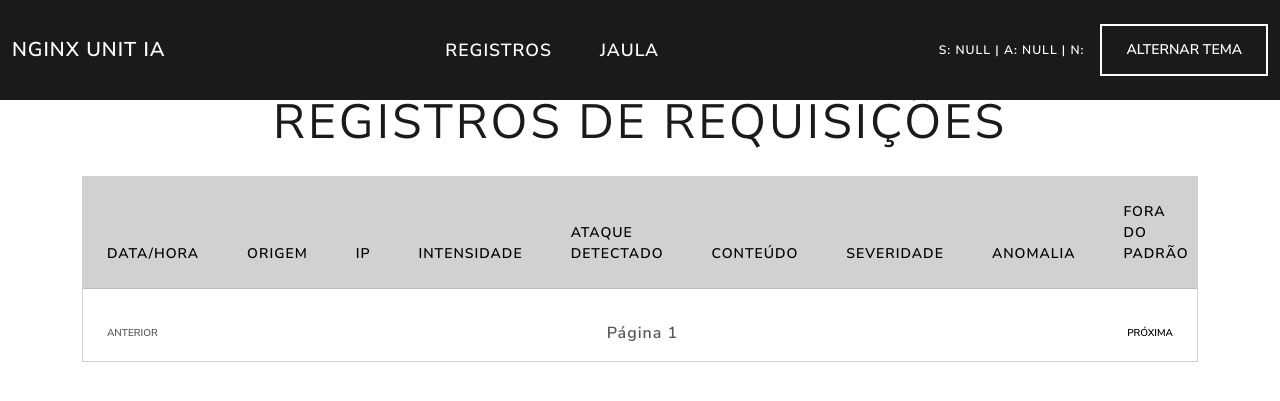
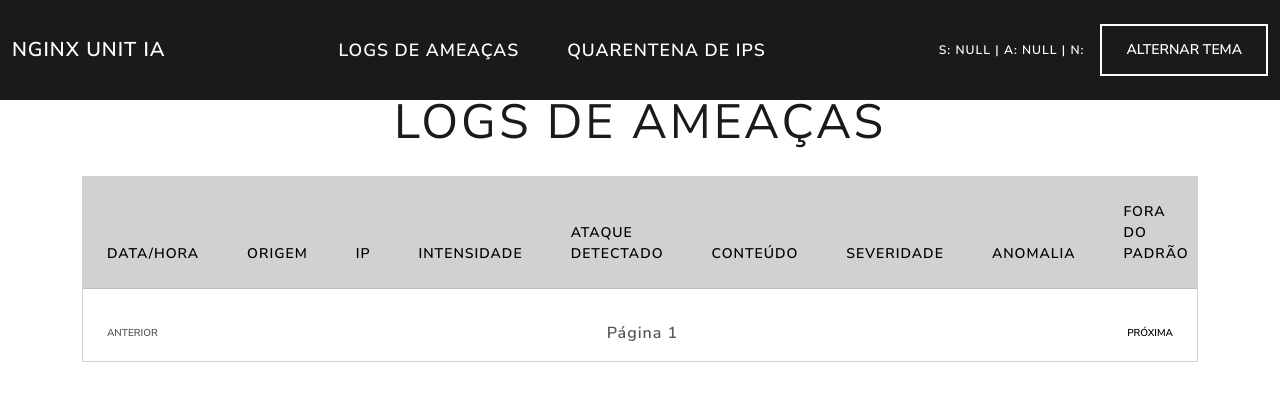
Before and after one commit to aXR6/nginx_unit_ia, a Flask app: page /logs in a window 1280 px wide. Shown: the top 401 px of the page. Run offline with Flask 3, Linux system fonts and the light colour scheme; data that the repository does not hold is empty; parts of the project's set-up code (start-up, migrations or seed data) failed here and were passed over; some libraries are stand-ins or nearby versions.

Commit message:
Rename security tabs

```diff
--- a/app/templates/base.html
+++ b/app/templates/base.html
@@ -69,8 +69,8 @@
             </button>
             <div class="collapse navbar-collapse" id="navbarNav">
                 <ul class="navbar-nav mx-auto mb-2 mb-lg-0">
-                    <li class="nav-item"><a class="nav-link fw-bold text-white" style="font-size:1.1rem" href="/logs">Registros</a></li>
-                    <li class="nav-item"><a class="nav-link fw-bold text-white" style="font-size:1.1rem" href="/blocked">Jaula</a></li>
+                    <li class="nav-item"><a class="nav-link fw-bold text-white" style="font-size:1.1rem" href="/logs">Logs de Ameaças</a></li>
+                    <li class="nav-item"><a class="nav-link fw-bold text-white" style="font-size:1.1rem" href="/blocked">Quarentena de IPs</a></li>
                 </ul>
                 <span id="model-info" class="navbar-text me-3 text-white small"></span>
                 <button id="toggle-btn" class="btn btn-outline-light">Alternar tema</button>
--- a/app/templates/blocked.html
+++ b/app/templates/blocked.html
@@ -2,7 +2,7 @@
 
 {% block content %}
 <div id="blocked-app">
-  <h1 class="display-5 mb-4 text-center">Jaula de IPs Bloqueados</h1>
+  <h1 class="display-5 mb-4 text-center">Quarentena de IPs</h1>
   <div class="card">
     <div class="card-body p-0">
       <div class="table-responsive">
--- a/app/templates/blocked_detail.html
+++ b/app/templates/blocked_detail.html
@@ -1,7 +1,7 @@
 {% extends 'base.html' %}
 
 {% block content %}
-<h1 class="display-5 mb-4 text-center">Detalhes do IP</h1>
+<h1 class="display-5 mb-4 text-center">Detalhes do IP Quarentenado</h1>
 <div class="card">
   <div class="card-body">
     <p><strong>IP:</strong> {{ item.ip }}</p>
--- a/app/templates/logs.html
+++ b/app/templates/logs.html
@@ -2,7 +2,7 @@
 
 {% block content %}
 <div id="logs-app">
-  <h1 class="display-5 mb-4 text-center">Registros de Requisições</h1>
+  <h1 class="display-5 mb-4 text-center">Logs de Ameaças</h1>
   <div class="card">
     <div class="card-body p-0">
       <div class="table-responsive">
--- a/app/wsgi.py
+++ b/app/wsgi.py
@@ -203,7 +203,7 @@
         'nids': ', '.join(config.NIDS_MODELS),
         'semantic': config.SEMANTIC_MODEL,
     }
-    return render_template('logs.html', title='Logs', logs=logs, page=page, models=models)
+    return render_template('logs.html', title='Logs de Ameaças', logs=logs, page=page, models=models)
 
 
 @app.route('/log/<int:log_id>')
@@ -237,7 +237,7 @@
         'nids': ', '.join(config.NIDS_MODELS),
         'semantic': config.SEMANTIC_MODEL,
     }
-    return render_template('blocked.html', title='IPs Bloqueados', blocked=blocked, page=page, models=models)
+    return render_template('blocked.html', title='Quarentena de IPs', blocked=blocked, page=page, models=models)
 
 
 @app.route('/blocked/<ip>')
@@ -258,7 +258,7 @@
     }
     return render_template(
         'blocked_detail.html',
-        title='IP Bloqueado',
+        title='IP Quarentenado',
         item=item,
         logs=logs,
         ip_info=ip_info,
```
